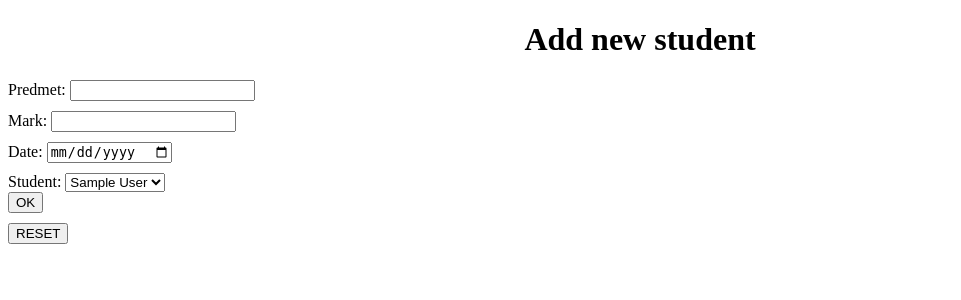
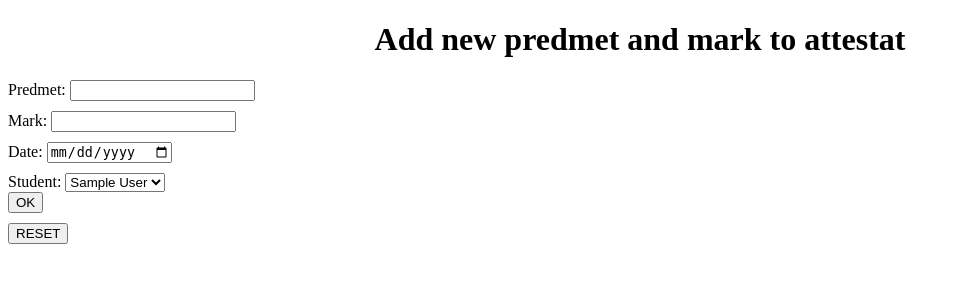
Before and after one commit to SergiyShekera/MySite, a Django app: page /students/attadd in a window 1280 px wide. Shown: the top 300 px of the page, without its empty margins (0-961 px from the left). Run offline with Django 3.2, Linux system fonts and the light colour scheme; tables that the repository leaves empty hold one stand-in row (values such as "Sample post").

Commit message:
New: attestat, sort by average score

```diff
--- a/students/templates/att_add.html
+++ b/students/templates/att_add.html
@@ -11,7 +11,7 @@
     </style>
 </head>
 <body>
-<center><h1>Add new student</h1></center>
+<center><h1>Add new predmet and mark to attestat</h1></center>
 <form action="http://localhost:8080/students/attadd" method="POST">
     {% csrf_token %}
     <label class="p">
```
